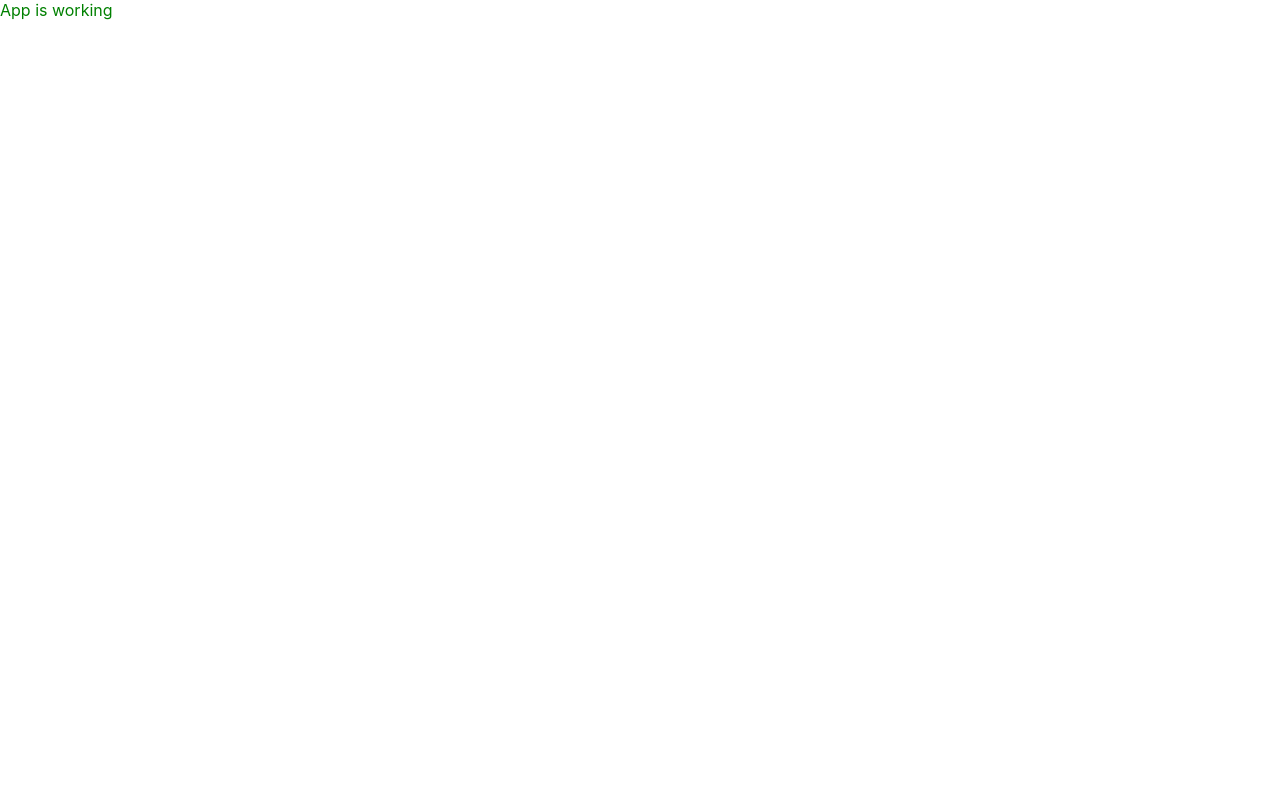
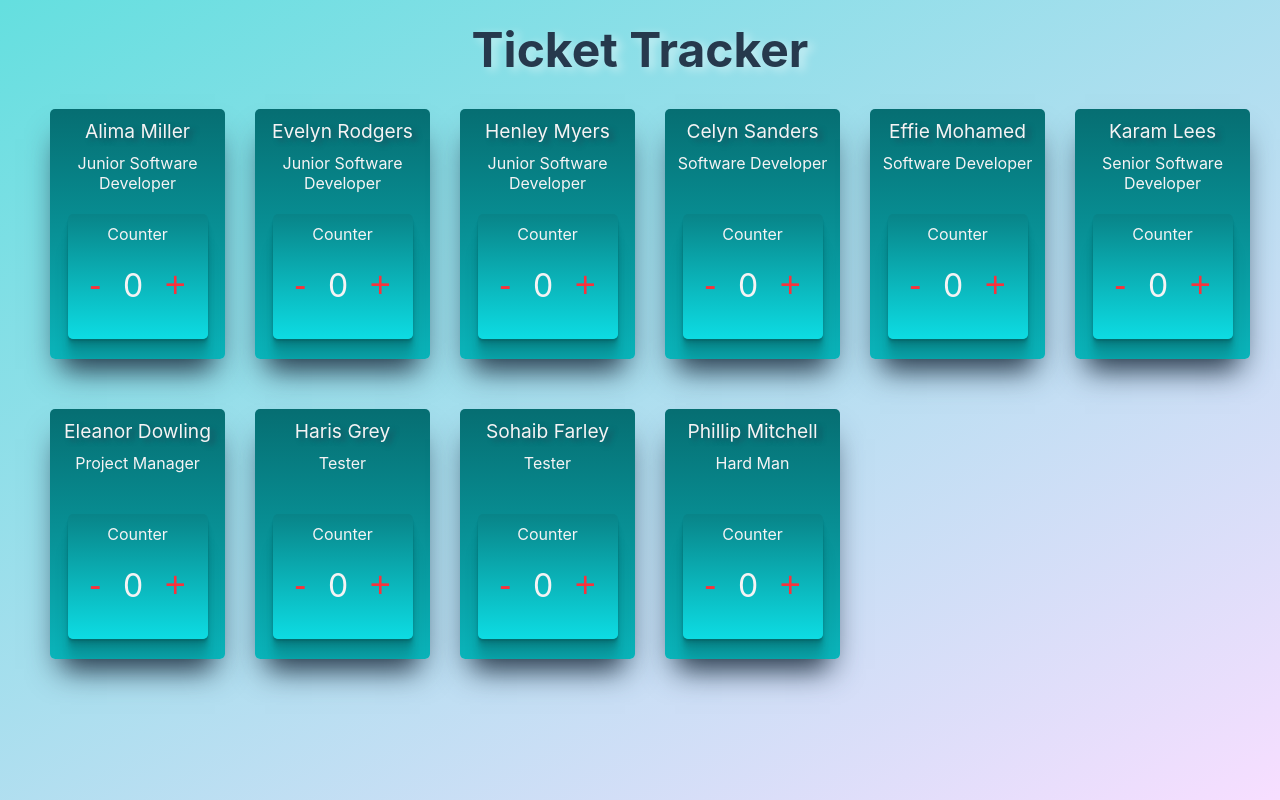
Before and after one commit to mpascoe21/Ticket-Tracker, a React (Create React App) app: page / in a window 1280 px wide. Built offline with nearby package versions, Linux system fonts and the light colour scheme.

Commit message:
Challenge complete

```diff
--- a/public/index.html
+++ b/public/index.html
@@ -24,7 +24,7 @@
       work correctly both with client-side routing and a non-root public URL.
       Learn how to configure a non-root public URL by running `npm run build`.
     -->
-    <title>Ticket Tracker</title>
+    <title>Project Ticket Tracker</title>
   </head>
   <body>
     <noscript>You need to enable JavaScript to run this app.</noscript>
--- a/src/App.jsx
+++ b/src/App.jsx
@@ -1,9 +1,25 @@
+import React, { useState } from 'react';
 import styles from './App.module.scss';
+//import Counter from './components/Counter';
+import EmployeeCard from './components/Employee';
+
+import team from './data/team';
+
 
 const App = () => {
+
+  const getEmployeeCardJsx = (employee) => (
+    <div key={employee.id}>
+      <EmployeeCard employee={employee} />
+    </div>
+  );
+
   return (
-    <p className={styles.check}>App is working</p>
-  );
+    <div className={styles.app}>
+      <h1 className={styles.header}>Ticket Tracker</h1>
+      <section className={styles.team}>{team.map(getEmployeeCardJsx)}</section>
+    </div>
+   );
 }
 
 export default App;
--- a/src/App.module.scss
+++ b/src/App.module.scss
@@ -1,3 +1,19 @@
-.check {
-  color: green;
+.app {
+  text-align: center;
+  //border: 2px solid red;
+
+  .header {
+    color: rgb(38, 57, 77);
+    text-shadow: 5px 3px 10px rgba(255,255,255,0.5);
+    font-size: 48px;
+    padding: 20px 0;
+  }
+
+  .team {
+    display: grid;
+    grid-template-columns: repeat(auto-fill, 175px);
+    justify-content: center;
+    gap: 30px;
+    //margin: 20px;
+  }
 }
--- /dev/null
+++ b/src/components/Counter/Counter.jsx
@@ -0,0 +1,21 @@
+import React, { useState } from "react";
+import styles from './Counter.module.scss';
+
+
+const Counter = () => {
+  const [count, setCount] = useState(0)
+
+  return (
+    <div className={styles.counter}>
+      <p>Counter</p>
+      <div className={styles.countContainer}>
+        <button className={styles.button} onClick={() => setCount(count - 1)}>-</button>
+        <span className={styles.count}>{count}</span>
+        <button className={styles.button} onClick={() => setCount(count + 1)}>+</button>
+      </div>
+
+    </div>
+  )
+}
+
+export default Counter;
--- /dev/null
+++ b/src/components/Counter/Counter.module.scss
@@ -0,0 +1,44 @@
+.counter {
+  //background-color: #088488;
+
+  background: linear-gradient(180deg, #088488, #0ddce3);
+  border-radius: 5px;
+  border: rgb(62, 68, 88);
+  box-shadow: inset 0px 0px 20px 10px rgba(62, 68, 88,1);
+  -webkit-box-shadow: rgba(0, 0, 0, 0.09) 0px 2px 1px, rgba(0, 0, 0, 0.09) 0px 4px 2px, rgba(0, 0, 0, 0.09) 0px 8px 4px, rgba(0, 0, 0, 0.09) 0px 16px 8px, rgba(0, 0, 0, 0.09) 0px 32px 16px;
+
+  height: 125px;
+  width: 140px;
+  position: absolute;
+  bottom: 20px;
+
+
+
+
+  p {
+    color: #F5F3F4;
+    padding: 10px 0 20px;
+  }
+
+  .countContainer {
+    display: flex;
+    justify-content: center;
+    align-items: center;
+    .button {
+      background-color: transparent;
+      border: none;
+      font-size: 36px;
+      margin: auto ;
+      color: #F8333C;
+
+    }
+
+    .count {
+      color: #F5F3F4;
+      font-size: 32px;
+    }
+
+  }
+
+
+}
--- /dev/null
+++ b/src/components/Counter/index.js
@@ -0,0 +1,2 @@
+import Counter from "./Counter";
+export default Counter;
--- /dev/null
+++ b/src/components/Employee/Employee.jsx
@@ -0,0 +1,23 @@
+import React from "react";
+import Counter from "../Counter";
+import styles from './Employee.module.scss';
+
+
+const EmployeeCard = (props) => {
+  const {
+    name,
+    role,
+  } = props.employee;
+
+  return (
+    <div className={styles.employeeCard}>
+      {/* <p>employee card working</p> */}
+
+      <p className={styles.name}>{name}</p>
+      <p className={styles.role}>{role}</p>
+      <Counter />
+    </div>
+  )
+}
+
+export default EmployeeCard;
--- /dev/null
+++ b/src/components/Employee/Employee.module.scss
@@ -0,0 +1,31 @@
+.employeeCard {
+  //background-color: #066e72;
+  background: linear-gradient(180deg, #066e72, #0ab4ba);
+  border-radius: 5px;
+  //border: 1px solid blue;
+  height: 250px;
+  width: 175px;
+  margin: 10px;
+  text-align: center;
+  box-shadow: rgb(38, 57, 77) 0px 20px 30px -10px;
+  display: flex;
+  flex-direction: column;
+  align-items: center;
+  position: relative;
+
+
+
+
+
+
+  .name {
+    color: #F5F3F4;
+    font-size: 1.2em;
+    padding: 10px 0;
+    text-shadow: 5px 3px 5px rgb(38, 57, 77, 0.5);
+  }
+
+  .role {
+    color: #F5F3F4;
+  }
+}
--- /dev/null
+++ b/src/components/Employee/index.js
@@ -0,0 +1,2 @@
+import EmployeeCard from "./Employee";
+export default EmployeeCard;
--- /dev/null
+++ b/src/data/team.js
@@ -0,0 +1,53 @@
+const team = [
+  {
+    id: 1,
+    name: "Alima Miller",
+    role: "Junior Software Developer"
+  },
+  {
+    id: 2,
+    name: "Evelyn Rodgers",
+    role: "Junior Software Developer"
+  },
+  {
+    id: 3,
+    name: "Henley Myers",
+    role: "Junior Software Developer"
+  },
+  {
+    id: 4,
+    name: "Celyn Sanders",
+    role: "Software Developer"
+  },
+  {
+    id: 5,
+    name: "Effie Mohamed",
+    role: "Software Developer"
+  },
+  {
+    id: 6,
+    name: "Karam Lees",
+    role: "Senior Software Developer"
+  },
+  {
+    id: 7,
+    name: "Eleanor Dowling",
+    role: "Project Manager"
+  },
+  {
+    id: 8,
+    name: "Haris Grey",
+    role: "Tester"
+  },
+  {
+    id: 9,
+    name: "Sohaib Farley",
+    role: "Tester"
+  },
+  {
+    id: 10,
+    name: "Phillip Mitchell",
+    role: "Hard Man"
+  },
+]
+export default team;
--- a/src/index.css
+++ b/src/index.css
@@ -5,12 +5,16 @@
 }
 
 body {
+  height: 100vh;
   margin: 0;
   font-family: -apple-system, BlinkMacSystemFont, 'Segoe UI', 'Roboto', 'Oxygen',
     'Ubuntu', 'Cantarell', 'Fira Sans', 'Droid Sans', 'Helvetica Neue',
     sans-serif;
   -webkit-font-smoothing: antialiased;
   -moz-osx-font-smoothing: grayscale;
+  /* background: linear-gradient(180deg, #64dfdf, #5ae2de, #50e6dd, #47e9db, #3decd8, #34efd5, #2df2d1, #28f5cc, #26f8c7, #29fac1, #2ffdba, #38ffb3); */
+
+  background: linear-gradient(150deg, #64dfdf, #f7deff);
 }
 
 code {
```
Also changed, not shown: 2 other files (tests, documents, lock files or other folders).
